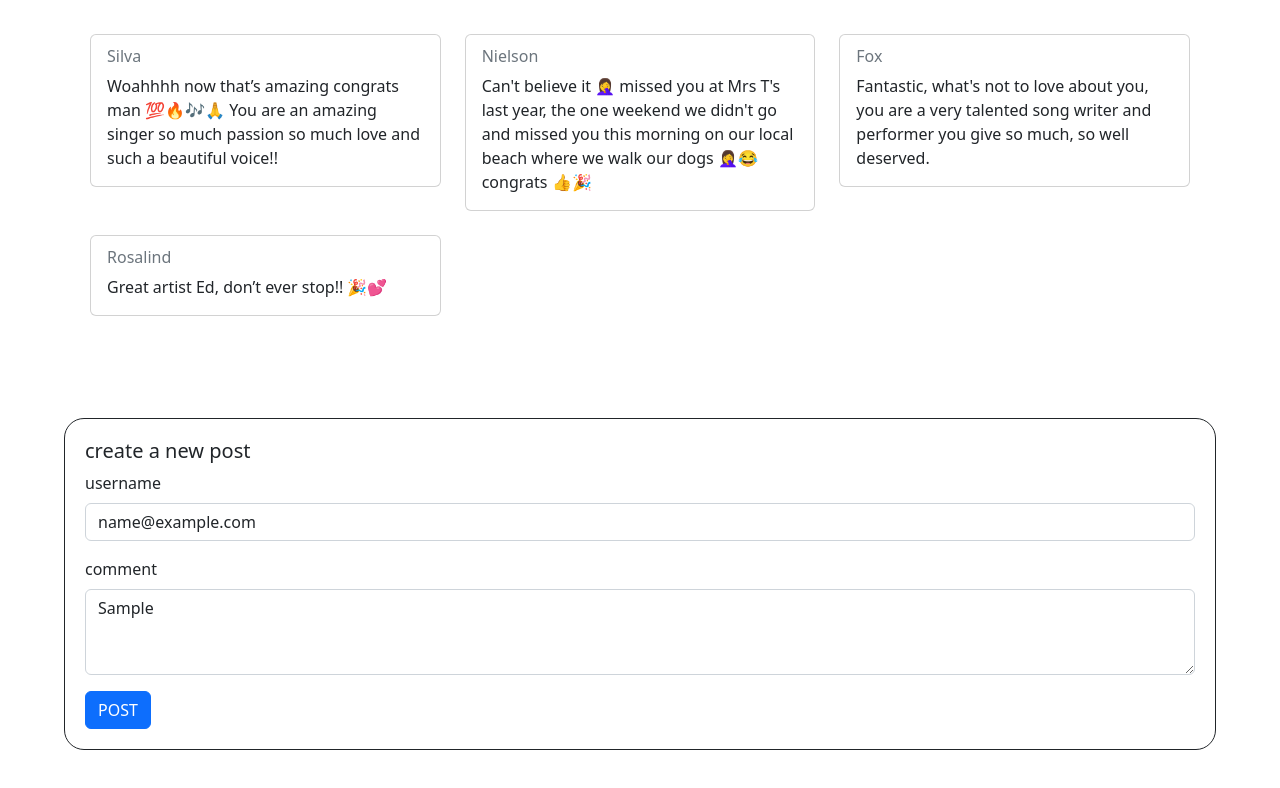
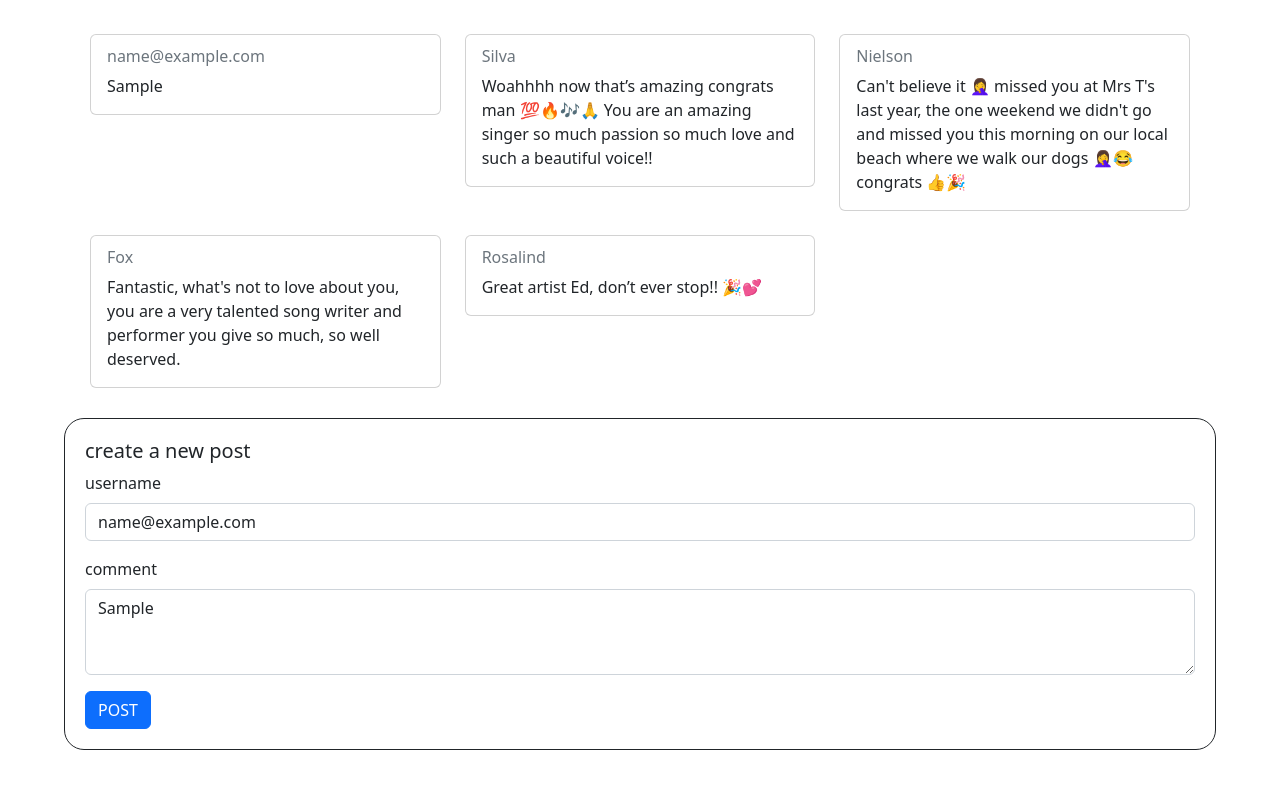
Before and after one commit to danjiehu/web-prog-apps, a plain HTML site: page assignment-four/public/index.html in a window 1280 px wide. Both pictures are taken after typing "name@example.com", "Sample" into the empty fields and a click on the button "POST". Drawn offline with nearby package versions, Linux system fonts and the light colour scheme.

Commit message:
completed assignment

```diff
--- a/assignment-four/public/index.html
+++ b/assignment-four/public/index.html
@@ -14,7 +14,7 @@
 <body>
   <!-- start of mock comments -->
   <div class="sizing container">
-    <div class="row g-2">
+    <div class="row g-2" id="card-container">
       <!-- start of a card element -->
       <div class="col-md-6 col-lg-4" name="demo">
         <div class="p-2">
@@ -69,15 +69,16 @@
   <!-- start of an input card -->
   <div class="sizing bottom-sticky border-box">
     <div class="mb-3">
+      <!-- resume here -->
       <h5>create a new post</h5>
       <label for="exampleFormControlInput1" class="form-label">username</label>
-      <input type="email" class="form-control" id="exampleFormControlInput1" placeholder="@handle">
+      <input type="email" class="form-control" id="handle" placeholder="@handle">
     </div>
     <div class="mb-3">
       <label for="exampleFormControlTextarea1" class="form-label">comment</label>
-      <textarea class="form-control" id="exampleFormControlTextarea1" rows="3"></textarea>
+      <textarea class="form-control" id="comment" rows="3"></textarea>
     </div>
-    <button type="button" class="btn btn-primary">POST</button>
+    <button type="button" class="btn btn-primary" onClick="post()">POST</button>
   </div>
   <!-- end of an input card -->
 
--- a/assignment-four/public/javascripts/script.js
+++ b/assignment-four/public/javascripts/script.js
@@ -6,3 +6,34 @@ let demoComments = document.getElementsByName("demo");
 console.log(document.getElementsByName("demo"));
 arr = Array.from(demoComments);
 console.log(arr);
+
+// creating new post html function
+function createCard(handle, comment) {
+
+    let shtml = '<div class="col-md-6 col-lg-4" name="demo">';
+    shtml += '<div class="p-2">';
+    shtml += '<div class="card">';
+    shtml += '<div class="card-body">';
+    shtml += '<h6 class="card-subtitle mb-2 text-muted">' + handle + '</h6>';
+    shtml += '<p class="card-text">' + comment + '</p>';
+    shtml += '</div>' + '</div>' + '</div>' + '</div>';
+
+    let node = new DOMParser().parseFromString(shtml, 'text/html');
+    return node.body.childNodes[0];
+}
+
+// post function
+function post() {
+    // console.log(handle.value);
+    // console.log(comment.value);
+
+    if (Comment.value == "hacker") {
+        // do nothing
+    } else {
+        let newCard = createCard(handle.value, comment.value);
+        // arr.unshift(newCard);
+        // console.log(arr);
+        let cardContainer = document.getElementById("card-container");
+        cardContainer.prepend(newCard);
+    }
+}
```
